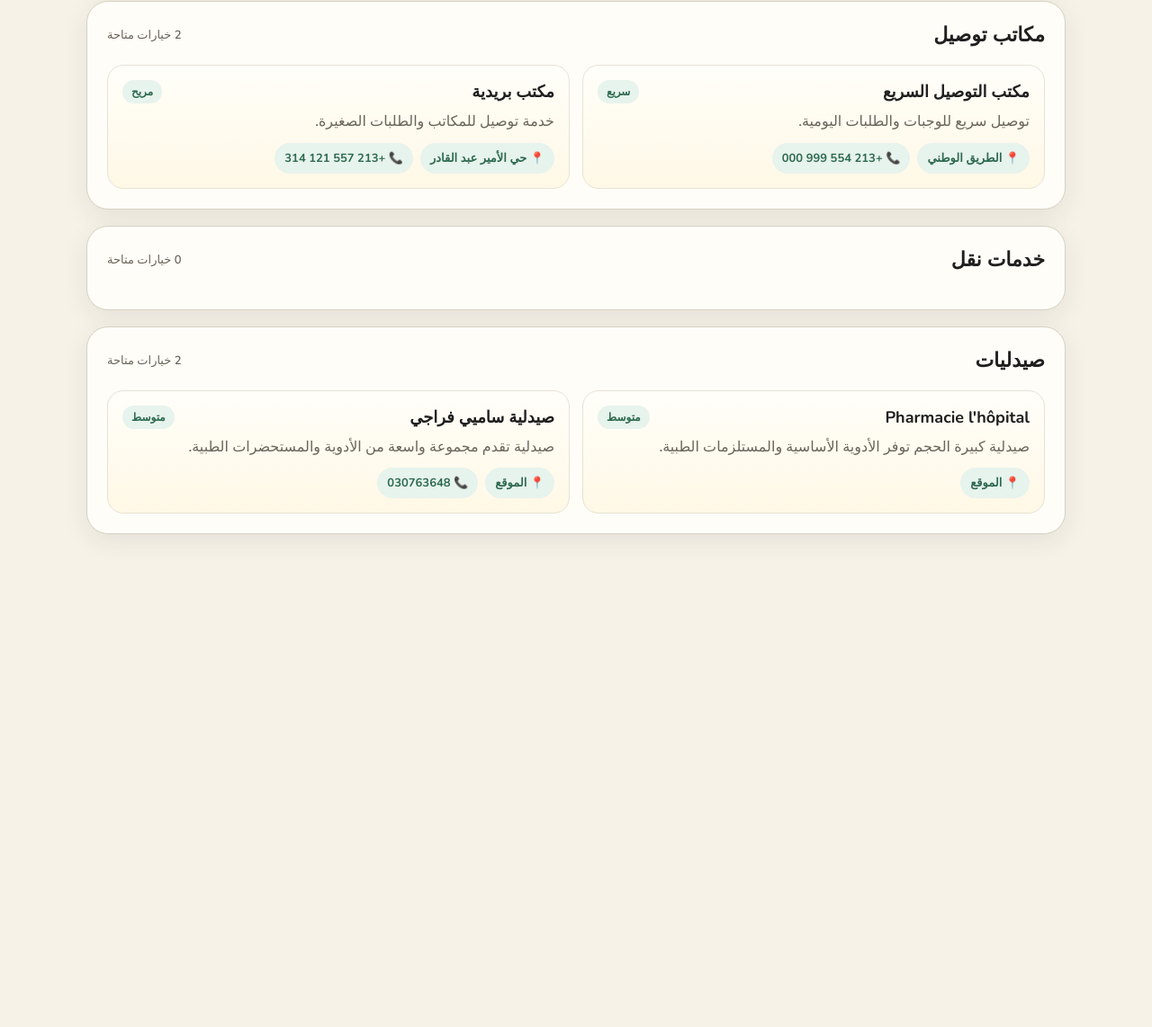
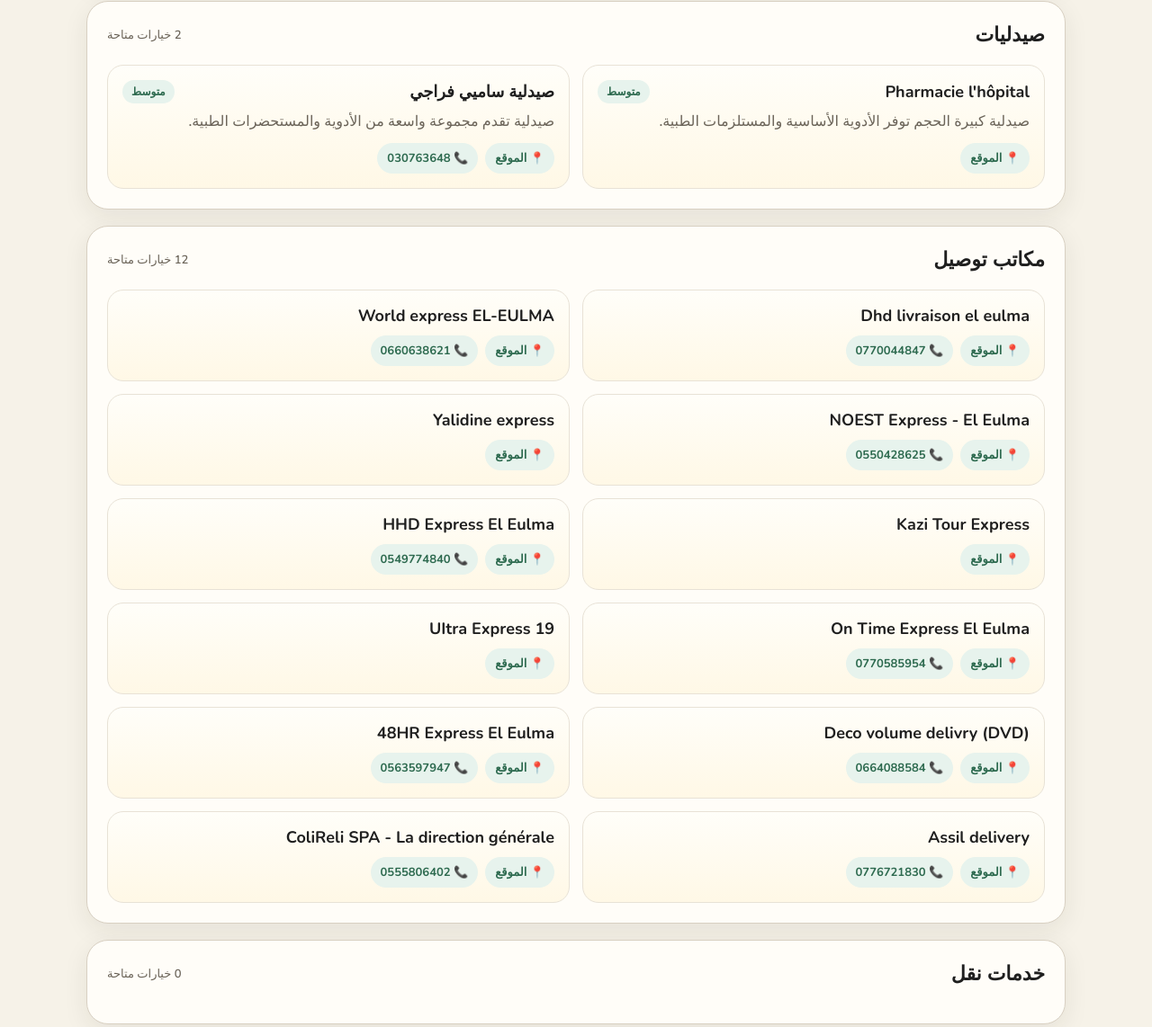
Before and after one commit to Amani-ik/konoz-el-eulma, a website: page public/near-services.html in a window 1280 px wide. Shown: the part 1236-2378 px from the top of the page at 90% size. Before the commit the page ends 1912 px from the top, so only its background shows below. Drawn offline with nearby package versions, Linux system fonts and the light colour scheme.

Commit message:
feat: added stopdesks

```diff
--- a/public/Privacy.html
+++ b/public/Privacy.html
@@ -4,6 +4,7 @@
     <meta charset="UTF-8" />
     <meta name="viewport" content="width=device-width, initial-scale=1.0" />
     <title>سياسة الخصوصية - كنوز العلمة</title>
+    <link rel="icon" type="image/png" href="logo.png" />
     <style>
       body {
         font-family: "Segoe UI", Tahoma, Geneva, Verdana, sans-serif;
--- a/public/near-services.html
+++ b/public/near-services.html
@@ -261,9 +261,9 @@
         <button type="button" data-target="restaurants">مطاعم</button>
         <button type="button" data-target="cafeterias">مقاهي</button>
         <button type="button" data-target="hotels">فنادق</button>
+        <button type="button" data-target="pharmacies">صيدليات</button>
         <button type="button" data-target="delivery">توصيل</button>
         <button type="button" data-target="ubers">نقل</button>
-        <button type="button" data-target="pharmacies">صيدليات</button>
       </nav>
 
       <div id="serviceSections"></div>
@@ -291,7 +291,7 @@
         ],
         cafeterias: [
           {
-            name: "stabruks El eulma",
+            name: "Stabruks El Eulma",
             location: "الموقع",
             locationUrl: "https://maps.app.goo.gl/k9KS3ycmQkUfPaf89",
             type: "رخيص",
@@ -346,29 +346,6 @@
             description: "غرف نظيفة ومرافق أساسية للإقامة القصيرة والطويلة.",
           },
         ],
-        delivery: [
-          {
-            name: "مكتب التوصيل السريع",
-            location: "الطريق الوطني",
-            locationUrl:
-              "https://www.google.com/maps/search/%D8%A7%D9%84%D8%B7%D8%B1%D9%8A%D9%82+%D8%A7%D9%84%D9%88%D8%B7%D9%86%D9%8A",
-            phone: "+213 554 999 000",
-            type: "سريع",
-            pricing: "توصيل",
-            description: "توصيل سريع للوجبات والطلبات اليومية.",
-          },
-          {
-            name: "مكتب بريدية",
-            location: "حي الأمير عبد القادر",
-            locationUrl:
-              "https://www.google.com/maps/search/%D8%AD%D9%8A+%D8%A7%D9%84%D8%A3%D9%85%D9%8A%D8%B1+%D8%B9%D8%A8%D8%AF+%D8%A7%D9%84%D9%82%D8%A7%D8%AF%D8%B1",
-            phone: "+213 557 121 314",
-            type: "مريح",
-            pricing: "توصيل",
-            description: "خدمة توصيل للمكاتب والطلبات الصغيرة.",
-          },
-        ],
-        ubers: [],
         pharmacies: [
           {
             name: "Pharmacie l'hôpital",
@@ -388,6 +365,93 @@
               "صيدلية تقدم مجموعة واسعة من الأدوية والمستحضرات الطبية.",
           },
         ],
+        delivery: [
+          {
+            name: "Dhd livraison el eulma",
+            location: "الموقع",
+            locationUrl: "https://maps.app.goo.gl/KLNsdBW56CLUbH9n7",
+            phone: "0770044847",
+            description: "",
+          },
+          {
+            name: "World express EL-EULMA",
+            location: "الموقع",
+            locationUrl: "https://maps.app.goo.gl/3moCS8uqq98Vs1nr8",
+            phone: "0660638621",
+            description: "",
+          },
+          {
+            name: "NOEST Express - El Eulma",
+            location: "الموقع",
+            locationUrl: "https://maps.app.goo.gl/r6gziM6eviuRCYM68",
+            phone: "0550428625",
+            description: "",
+          },
+          {
+            name: " Yalidine express ",
+            location: "الموقع ",
+            locationUrl: "https://maps.app.goo.gl/5WSAECSXmpdyp6Tq5",
+            phone: "",
+            description: "",
+          },
+          {
+            name: " Kazi Tour Express ",
+            location: "الموقع",
+            locationUrl: "https://maps.app.goo.gl/DB9gjM2UjCeiG7Kw6",
+            phone: "",
+            description: "",
+          },
+          {
+            name: "HHD Express El Eulma",
+            location: "الموقع",
+            locationUrl: "https://maps.app.goo.gl/Zu6oNRkoLtEkvrqW9",
+            phone: "0549774840",
+            description: "",
+          },
+          {
+            name: "On Time Express El Eulma",
+            location: "الموقع",
+            locationUrl: "https://maps.app.goo.gl/sMw8Tyy9ZDtb298M7",
+            phone: "0770585954",
+            description: "",
+          },
+          {
+            name: "UItra Express 19",
+            location: "الموقع",
+            locationUrl: "https://maps.app.goo.gl/FMMBx8amv51TtCWj7",
+            phone: "",
+            description: "",
+          },
+          {
+            name: "(DVD) Deco volume delivry",
+            location: "الموقع",
+            locationUrl: "https://maps.app.goo.gl/JXKV8zRPQqWp7oW37",
+            phone: "0664088584",
+            description: "",
+          },
+          {
+            name: "48HR Express El Eulma  ",
+            location: "الموقع",
+            locationUrl: "https://maps.app.goo.gl/gXXLrbeq9tjBvatj7",
+            phone: "0563597947",
+            description: "",
+          },
+          {
+            name: "Assil delivery",
+            location: "الموقع",
+            locationUrl: "https://maps.app.goo.gl/jUFrEzTaodaDpoqX8",
+            phone: "0776721830",
+            description: "",
+          },
+          {
+            name: "ColiReli SPA - La direction générale",
+            location: "الموقع",
+            locationUrl: "https://maps.app.goo.gl/rvjyQVkwbq8FeEH99",
+            phone: "0555806402",
+            description: "",
+          },
+        ],
+        ubers: [],
       };
 
       const labels = {
```
Also changed, not shown: public/Terms.html (+1 -0 lines).
